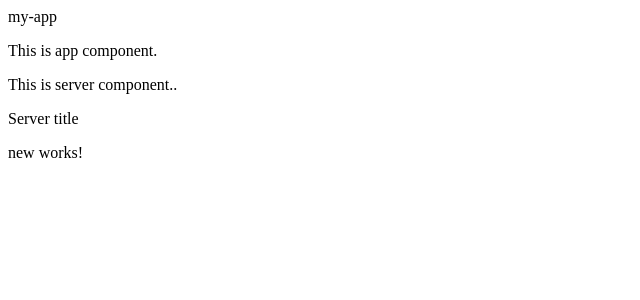
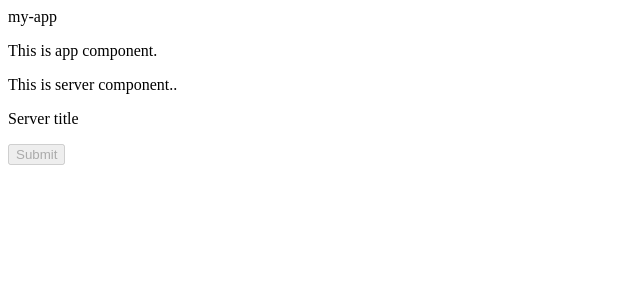
Before and after one commit to pjprateekjoshi/angular-lab, an Angular app: page / in a window 1280 px wide. Shown: the top 300 px of the page, without its empty margins (0-640 px from the left). Built offline with nearby package versions, Linux system fonts and the light colour scheme.

Commit message:
prop binding on new comp setTimeOut

```diff
--- a/src/app/new/new.component.html
+++ b/src/app/new/new.component.html
@@ -1,3 +1 @@
-<p>
-  new works!
-</p>
+<button [disabled]="isDisabled" class="btn btn-primary">Submit</button>
--- a/src/app/new/new.component.ts
+++ b/src/app/new/new.component.ts
@@ -7,8 +7,12 @@ import { Component, OnInit } from '@angular/core';
 })
 export class NewComponent implements OnInit {
 
-  constructor() { }
-
+  isDisabled = false;
+  constructor() {
+    setTimeout(()=>{
+      this.isDisabled = !this.isDisabled
+    },3000)
+  }
   ngOnInit() {
   }
 
```
